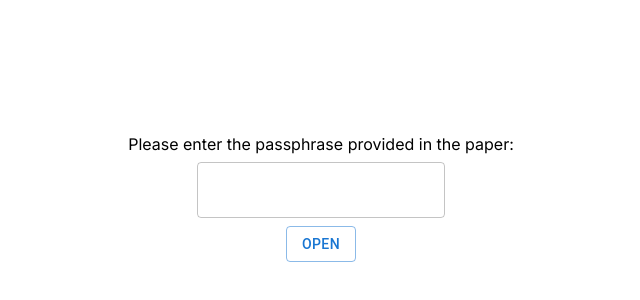
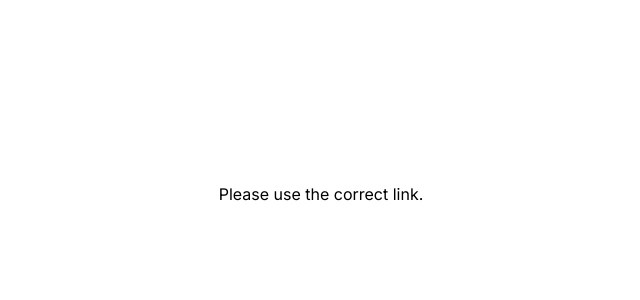
Before and after one commit to dsagentmi/dsagentmi.github.io, a Next.js app: page / in a window 1280 px wide. Shown: the part 202-502 px from the top of the page, without its empty margins (319-959 px from the left). Built offline with nearby package versions, Linux system fonts and the light colour scheme.

Commit message:
Update urlparam ProtectionProvider.tsx

```diff
--- a/src/app/contexts/ProtectionProvider.tsx
+++ b/src/app/contexts/ProtectionProvider.tsx
@@ -33,8 +33,16 @@ export const ProtectionContextProvider = ({ children }: { children: ReactNode })
     const [a, setA] = useState<any>()
     const [r, setR] = useState<any>()
     const [d, setD] = useState<any>()
+    const [testUrlParam, setTestUrlParam] = useState<boolean>(false)
 
-
+    useEffect(()=>{
+        let params = new URLSearchParams(document.location.search);
+        let passphrase = params.get("p");
+        if(passphrase!==null){
+            handlePWSubmit(passphrase)
+        }
+        setTestUrlParam(true)
+    },[])
 
 
     const handlePWSubmit = useCallback(async (pass?: string) => {
@@ -88,14 +96,14 @@ export const ProtectionContextProvider = ({ children }: { children: ReactNode })
         <ProtectionContext.Provider value={{
             a, r,d
         }}>
-            {!pwCorrect &&
+            {(!pwCorrect && testUrlParam) &&
                 <>
                     <Box sx={{ display: 'flex', flexDirection: 'column', alignItems: 'center', heigth: '100vh', width: '100vw' }}>
                         <Box sx={{ flex: 1 }}></Box>
                         <Box sx={{color:'black', mb:1}}>
-                            Please enter the passphrase provided in the paper:
+                            Please use the correct link.
                         </Box>
-                        <TextField
+                        {/* <TextField
                             value={pw}
                             onChange={(event: React.ChangeEvent<HTMLInputElement>) => {
                                 setPW(event.target.value);
@@ -105,7 +113,7 @@ export const ProtectionContextProvider = ({ children }: { children: ReactNode })
                             onClick={() => {
                                 handlePWSubmit()
                             }}
-                        >Open</Button>
+                        >Open</Button> */}
                         <Box sx={{ flex: 1 }}></Box>
                     </Box>
                 </>
```
